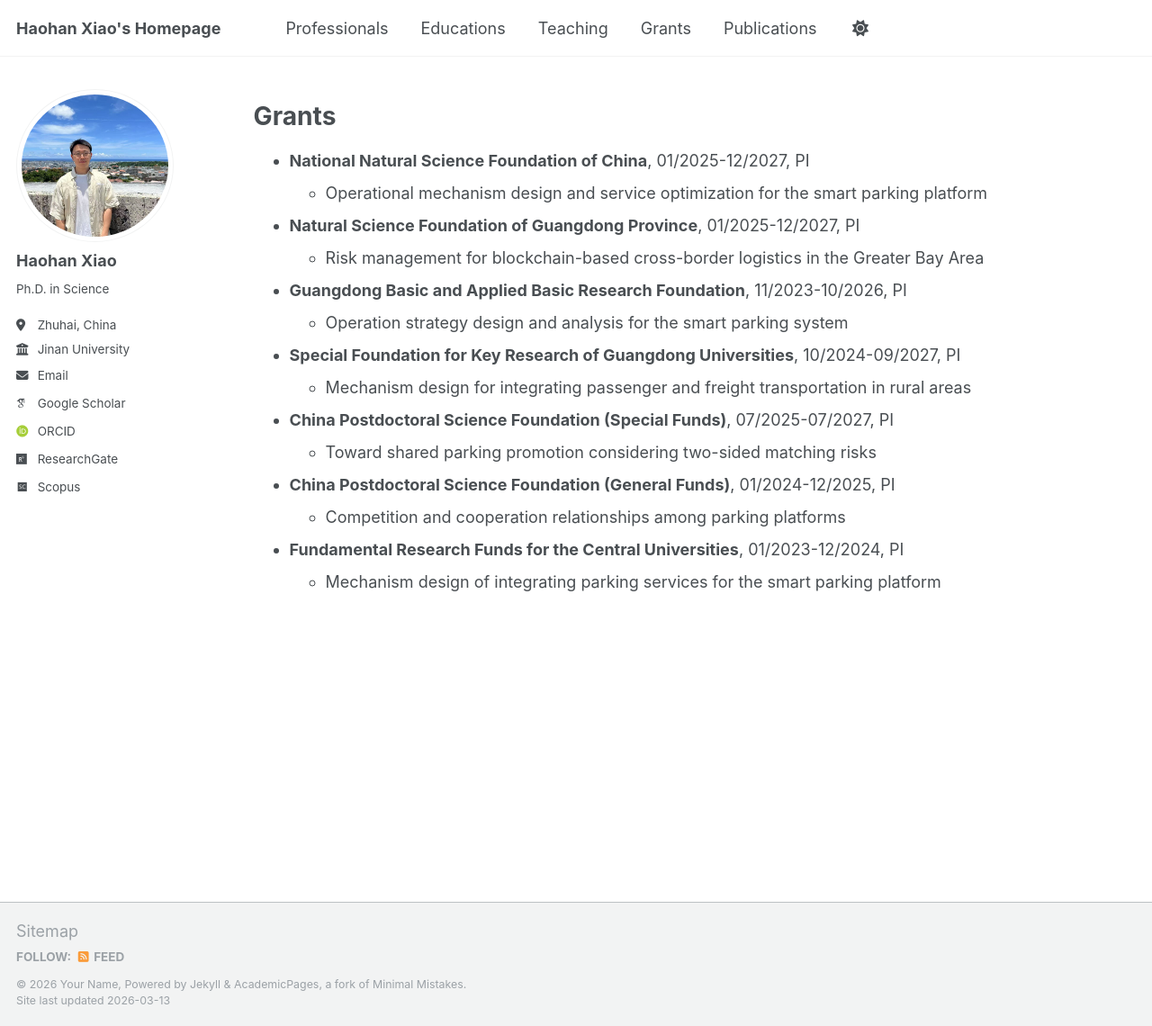
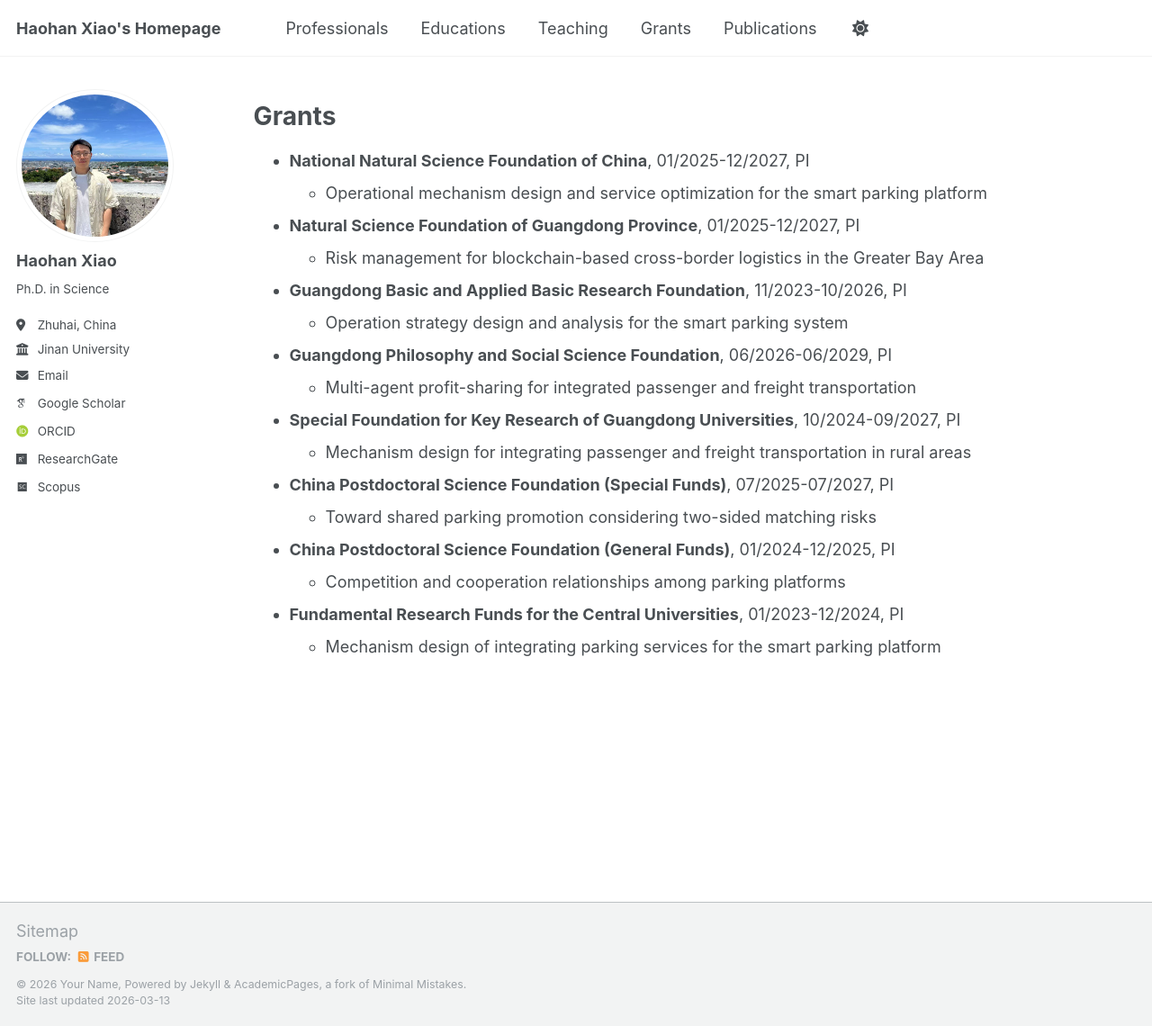
Before and after one commit to haohanxiao1/haohanxiao1.github.io, a Jekyll site: the page built from _pages/grants.md, in a window 1280 px wide and 1140 px high. Shown: the whole window at 90% size. Built offline with Jekyll 4.4.1, drawn with Linux system fonts in a browser that asks for light colours; some web fonts are replaced; a script that is not in the unit is left out.

Commit message:
Add grant from Guangdong Philosophy and Social Science Foundation

```diff
--- a/_pages/grants.md
+++ b/_pages/grants.md
@@ -14,6 +14,8 @@ Grants
   * Risk management for blockchain-based cross-border logistics in the Greater Bay Area
 * **Guangdong Basic and Applied Basic Research Foundation**, 11/2023-10/2026, PI
   * Operation strategy design and analysis for the smart parking system
+* **Guangdong Philosophy and Social Science Foundation**, 06/2026-06/2029, PI
+  * Multi-agent profit-sharing for integrated passenger and freight transportation
 * **Special Foundation for Key Research of Guangdong Universities**, 10/2024-09/2027, PI
   * Mechanism design for integrating passenger and freight transportation in rural areas
 * **China Postdoctoral Science Foundation (Special Funds)**, 07/2025-07/2027, PI
```
